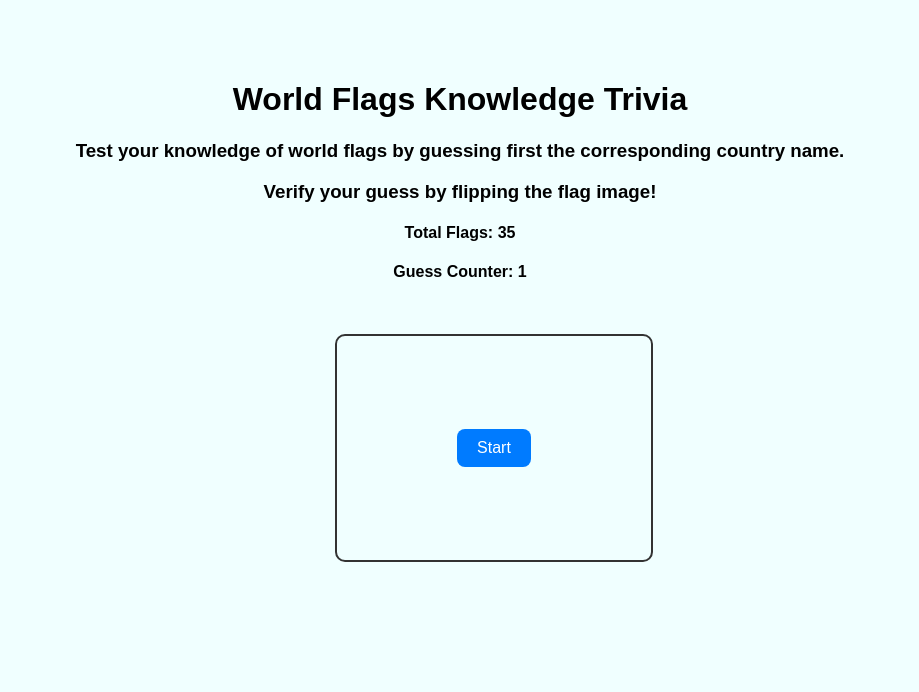
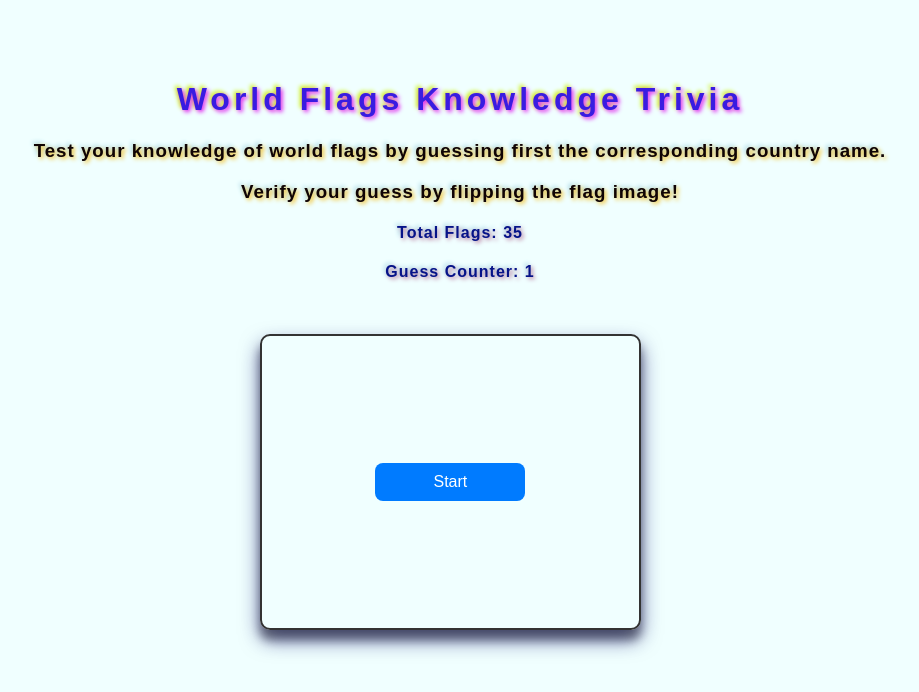
Before and after one commit to roeldcrodua/Flashcards, a React (Vite) app: page / in a window 1280 px wide. Shown: the top 692 px of the page, without its empty margins (180-1099 px from the left). Built offline with nearby package versions, Linux system fonts and the light colour scheme.

Commit message:
Added styles on headers

```diff
--- a/src/index.css
+++ b/src/index.css
@@ -5,14 +5,20 @@
 }
 
 .header {
+  text-align: center;
   margin-bottom: 20px;
+}
+
+.start-screen {
+  width: 120%;
+  height: 130%;
 }
 
 .card-container {
   perspective: 1000px;
   display: flex;
   justify-content: center;
-  margin: 20px 0;
+  margin-right: 150px;
 }
 
 .card {
@@ -26,25 +32,28 @@
 
 .card.flipped {
   transform: rotateY(180deg);
+  margin-left: 280px;
 }
 
 .card-front,
 .card-back {
   position: absolute;
-  width: 100%;
-  height: 100%;
+  width: 120%;
+  height: 130%;
   backface-visibility: hidden;
   border: 2px solid #333;
   border-radius: 10px;
   display: flex;
   align-items: center;
   justify-content: center;
+  box-shadow: 0 10px 10px 0 rgba(0, 0, 0, 0.4), 0 10px 20px 0 rgba(4, 2, 107, 0.59);
 }
 
 .card-front img {
   max-width: 90%;
   max-height: 90%;
   border-radius: 5px;
+  border: 1px solid #333;
 }
 
 .card-back {
@@ -56,7 +65,7 @@
 }
 
 .controls {
-  margin-top: 20px;
+  margin-top: 150px;
 }
 
 button {
@@ -67,8 +76,33 @@ button {
   cursor: pointer;
   background: #007bff;
   color: white;
+  width: 150px;
 }
 
 button:hover {
   background: #0056b3;
+  box-shadow: 0 10px 10px 0 rgba(0, 0, 0, 0.4), 0 10px 20px 0 rgba(142, 141, 202, 0.59);
 }
+
+button:active {
+  box-shadow: 0 5px #666;
+  transform: translateY(4px);
+}
+
+h1 {
+    color: rgb(57, 28, 225);
+    letter-spacing: 4px;
+    text-shadow: 2px 2px 4px rgb(225, 35, 243), -2px -2px 4px rgb(206, 241, 11);    ;
+}
+
+h3 {
+    /* width: 700px; */
+    letter-spacing: 1px;
+    color:rgb(16, 4, 4);
+    text-shadow: 2px 2px 4px rgb(243, 189, 28), -2px -2px 4px lightblue;    ;
+}
+h4 {
+    color: rgb(6, 19, 136);
+    letter-spacing: 1px;
+    text-shadow: 2px 2px 4px rgb(183, 122, 158), -2px -2px 4px lightblue;    ;
+}
```
